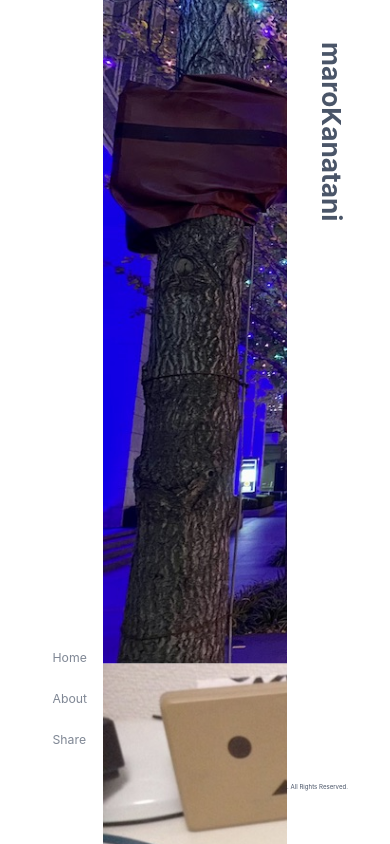
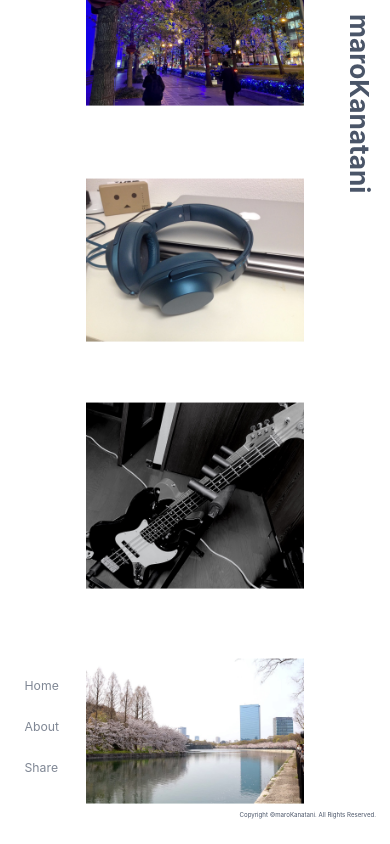
Before and after one commit to Kanatani28/kanatani28.github.io, a React (Create React App) app: page / in a window 390 px wide. Built offline with nearby package versions, Linux system fonts and the light colour scheme.

Commit message:
update home mobile layout

```diff
--- a/src/components/layout/index.tsx
+++ b/src/components/layout/index.tsx
@@ -16,6 +16,7 @@ const Layout = React.memo(() => {
       h="100%"
       templateColumns="repeat(5, 1fr)"
       templateRows="1fr max-content"
+      p={["1rem", "2rem", "3rem"]}
     >
       <GridItem colSpan={1}>
         <SideMenu />
--- a/src/components/pages/Home.tsx
+++ b/src/components/pages/Home.tsx
@@ -1,6 +1,6 @@
 import React, { useState } from "react";
 import { motion } from "framer-motion";
-import { useInterval } from "@chakra-ui/react";
+import { useBreakpointValue, useInterval } from "@chakra-ui/react";
 import usePageVisibility from "../../hooks/usePageVisibility";
 
 const randomImages = () => {
@@ -28,18 +28,20 @@ const Home = () => {
   const images = randomImages();
   const [dispImages, setDispImages] = useState<string[]>(images);
 
-  const [height, setHeight] = useState<number>(0);
+  const [imageY, setImageY] = useState<number>(0);
   const isPageVisible: boolean = usePageVisibility();
   useInterval(() => {
     if (!isPageVisible) {
       return;
     }
-    setHeight(height + 2);
-    console.log(height);
-    if (height % 5800 === 0) {
+    setImageY(imageY + 2);
+    console.log(imageY);
+    if (imageY % 5800 === 0) {
       setDispImages([...dispImages, ...images]);
     }
   }, 100);
+
+  const imageHehght = useBreakpointValue({ base: "30%", md: "100%" });
 
   return (
     <>
@@ -66,16 +68,16 @@ const Home = () => {
             key={`image-${i}`}
             initial={false}
             animate={{
-              y: `-${height}px`,
+              y: `-${imageY}px`,
             }}
             transition={{
               // duration: 20,
               repeat: Infinity,
             }}
             style={{
-              height: "100%",
-              backgroundImage: `url(${process.env.PUBLIC_URL}/images/${image})`,
-              backgroundSize: "cover",
+              height: imageHehght,
+              background: `url(${process.env.PUBLIC_URL}/images/${image}) no-repeat center center`,
+              backgroundSize: "100% auto",
             }}
           ></motion.div>
         ))}
--- a/src/theme.ts
+++ b/src/theme.ts
@@ -10,9 +10,6 @@ const theme = {
         height: "100%",
         overflow: "hidden",
       },
-      "#root": {
-        padding: "3rem",
-      },
     },
   },
 };
```
